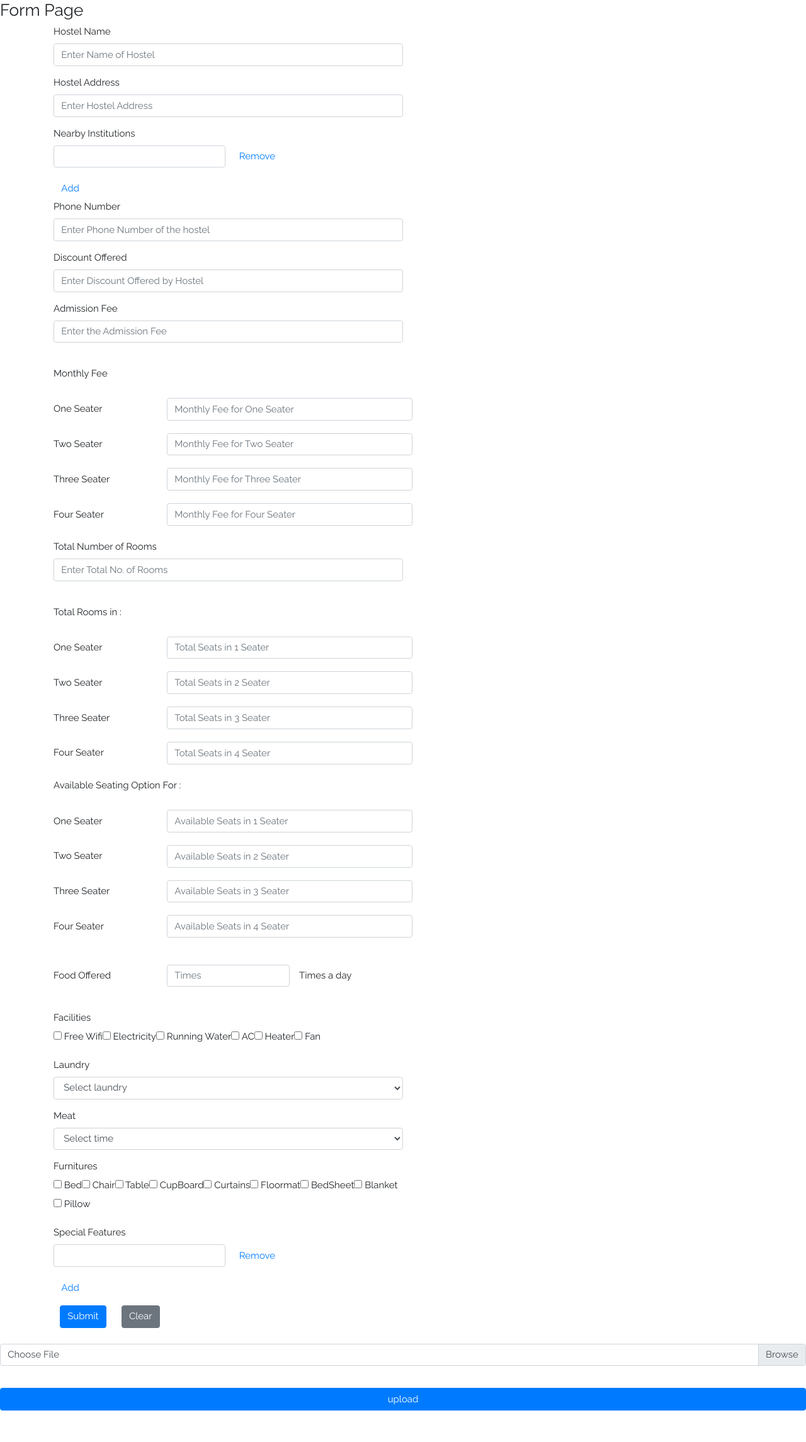
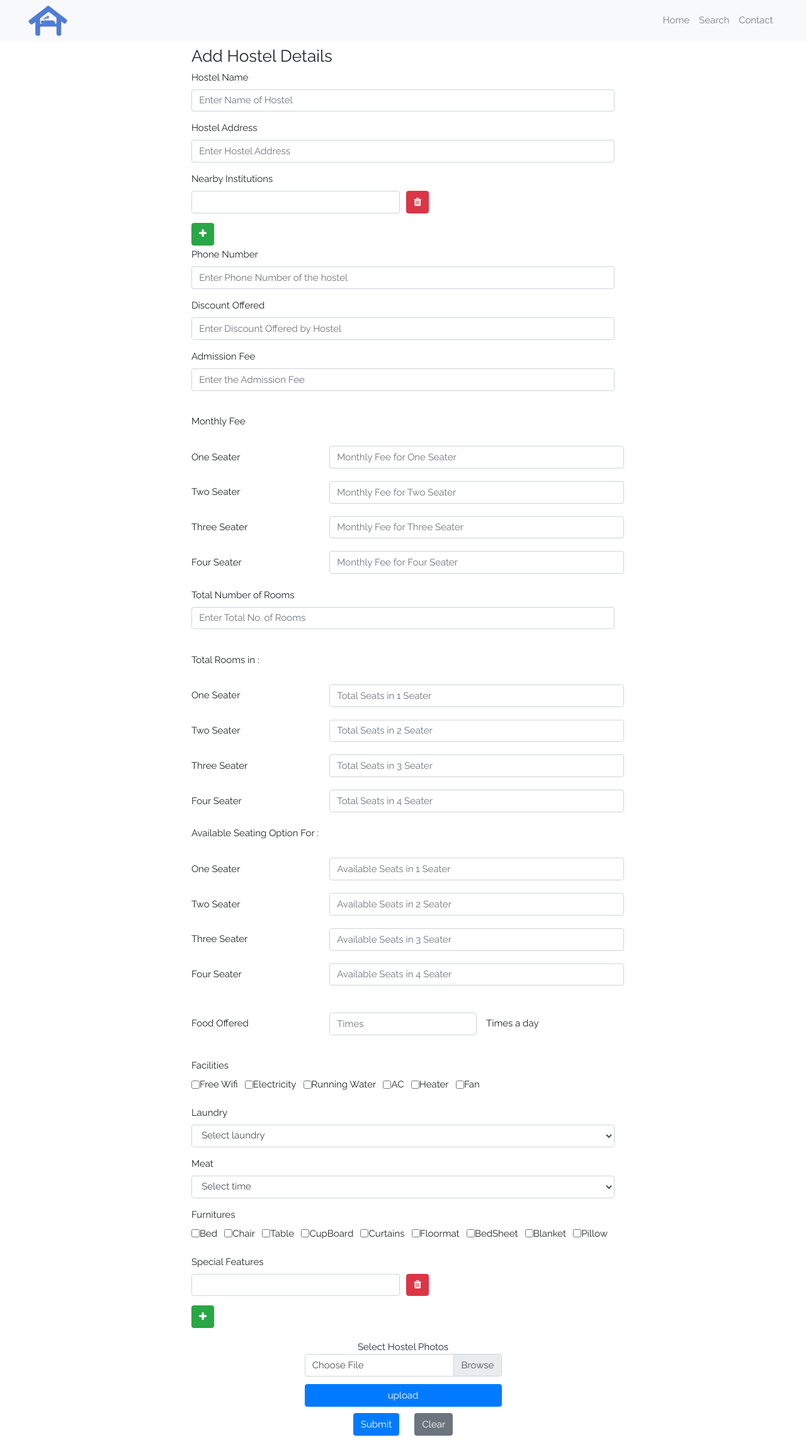
Before and after one commit to pokhrelrewant/hostelforyou, a React (Create React App) app in the folder client/: page /addhostel in a window 1280 px wide. Shown: the whole page at 63% size. Before the commit the page ends 2240 px from the top, so only its background shows below. Built offline with nearby package versions, Linux system fonts and the light colour scheme; what @react-pdf/renderer would draw is missing.

Commit message:
Form modifications

```diff
--- a/client/src/components/form/Button.js
+++ b/client/src/components/form/Button.js
@@ -1,6 +1,6 @@
 import React from "react";
 
-const Button = props => {
+const Button = (props) => {
   // console.log(props.style);
   return (
     <button
--- a/client/src/components/form/CheckBox.js
+++ b/client/src/components/form/CheckBox.js
@@ -9,7 +9,7 @@ const CheckBox = (props) => {
       <div className='checkbox'>
         {props.options.map((option) => {
           return (
-            <label key={option} className='checkbox-inline'>
+            <label key={option} className='form-check-inline'>
               <input
                 id={props.name}
                 name={props.name}
--- a/client/src/components/form/InLineInput.js
+++ b/client/src/components/form/InLineInput.js
@@ -1,6 +1,6 @@
 import React from "react";
 
-const InLineInput = props => {
+const InLineInput = (props) => {
   //console.log(props.value);
   return (
     <div className='row'>
@@ -11,7 +11,7 @@ const InLineInput = props => {
         className='form-control col-8'
         id={props.name}
         name={props.name}
-        type={props.inputType}
+        type={props.inputtype}
         value={props.value}
         onChange={props.handleChange}
         placeholder={props.placeholder}
--- a/client/src/components/form/Input.js
+++ b/client/src/components/form/Input.js
@@ -1,14 +1,19 @@
 import React from "react";
 
-const Input = props => {
-  //console.log(props.value);
+const Input = (props) => {
+  let classVar;
+  if (props.isValid) {
+    classVar = "form-label ";
+  } else {
+    classVar = "form-label text-danger";
+  }
   return (
     <div className='form-group'>
-      <label htmlFor={props.name} className='form-label'>
+      <label htmlFor={props.name} className={classVar}>
         {props.title}
       </label>
       <input
-        className='form-control'
+        className='form-control text'
         id={props.name}
         name={props.name}
         type={props.inputtype}
@@ -17,6 +22,13 @@ const Input = props => {
         placeholder={props.placeholder}
         required
       />
+      {!props.isValid && (
+        <div>
+          <small id='inputHelp' className='text-danger'>
+            Please Enter a valid {props.title}.
+          </small>
+        </div>
+      )}
     </div>
   );
 };
--- a/client/src/components/form/Login.css
+++ b/client/src/components/form/Login.css
@@ -1,7 +1,16 @@
-.formFields{
-    width: 50%;
-
+/* .formFields {
+  width: 75%;
+} */
+#submitButton {
+  width: 10rem;
 }
-#submitButton{
-    width: 10rem;
+div.form {
+  display: block;
+  text-align: center;
 }
+form {
+  display: inline-block;
+  margin-left: auto;
+  margin-right: auto;
+  text-align: left;
+}
--- a/client/src/components/form/ModifiedForm.js
+++ b/client/src/components/form/ModifiedForm.js
@@ -1,4 +1,6 @@
 import React, { Fragment, Component } from "react";
+import validator from "validator";
+import Navbar from "../layout/Navbar";
 import Input from "./Input";
 import InLineInput from "./InLineInput";
 import Button from "./Button";
@@ -17,6 +19,14 @@ class ModifiedFrom extends Component {
     super(props);
     this.inputRef = React.createRef();
     this.state = {
+      isValid: false,
+      validArray: {
+        hostelName: false,
+        hostelAddress: false,
+        phoneNumber: false,
+        discountOffered: false,
+        admissionFee: false,
+      },
       nearByInstitutions: [{ institute: "" }],
       specialFeatures: [{ feature: "" }],
       newUser: {
@@ -245,7 +255,14 @@ class ModifiedFrom extends Component {
       specialFeatures: JSON.stringify(this.state.specialFeatures),
       Photos: this.state.newUser.id,
     };
+
+    let isValid =
+      this.handleAlphaInputValidity(userData.name) &&
+      this.handleAlphaInputValidity(userData.location) &&
+      this.handleNumberValidity(userData.phoneNo);
+    if (isValid) {
       console.log(userData);
+    }
     // const config = {
     //   headers: {
     //     "Content-Type": "application/json",
@@ -294,21 +311,41 @@ class ModifiedFrom extends Component {
 
   // to focus in the username at first
 
+  handleAlphaInputValidity(props, arrayvar) {
+    if (props === "") return true;
+    // console.log(this.state.validArray[arrayvar]);
+    if (validator.isAlpha(props)) {
+      return true;
+    } else {
+      return false;
+    }
+  }
+  handleNumberValidity(props) {
+    if (props === "") return true;
+    if (validator.isDecimal(props)) return true;
+    else return false;
+  }
+
   render() {
     return (
       <Fragment>
+        <Navbar />
+        <div className='form'>
           <form>
-        <h3>Form Page </h3>
-        <div className='container'>
+            <h3 className='mt-2'>Add Hostel Details</h3>
             <div className='form-group formFields'>
               {/*   <label>User Name</label> */}
               <Input
-              inputtype="text"
+                inputtype='text'
                 title={"Hostel Name"}
                 name={"hostelName"}
                 value={this.state.newUser.hostelName}
                 placeholder={"Enter Name of Hostel"}
                 handleChange={this.handleInput}
+                isValid={this.handleAlphaInputValidity(
+                  this.state.newUser.hostelName,
+                  "hostelName"
+                )}
               />{" "}
               {/* Name of the Hostel */}
               <Input
@@ -318,11 +355,15 @@ class ModifiedFrom extends Component {
                 value={this.state.newUser.hostelAddress}
                 placeholder={"Enter Hostel Address"}
                 handleChange={this.handleInput}
+                isValid={this.handleAlphaInputValidity(
+                  this.state.newUser.hostelAddress
+                )}
               />{" "}
               {/* Address of the hostel */}
               <label htmlFor='nearByInstitutions'> Nearby Institutions</label>
               <div className='form-row'>
-              {this.state.nearByInstitutions.map((nearByInstitution, index) => (
+                {this.state.nearByInstitutions.map(
+                  (nearByInstitution, index) => (
                     <Fragment key={index}>
                       <div className='form-group col-sm-6'>
                         <input
@@ -339,22 +380,23 @@ class ModifiedFrom extends Component {
 
                       <div className='form-group col-sm-2'>
                         <button
-                      className='btn btn-link'
+                          className='btn btn-danger'
                           type='button'
                           onClick={() => this.handleRemoveInstitutions(index)}
                         >
-                      Remove
+                          <i className='fa fa-trash' aria-hidden='true'></i>
                         </button>
                       </div>
                     </Fragment>
-              ))}
+                  )
+                )}
               </div>
               <button
-              className='btn btn-link'
+                className='btn btn-success mb-1'
                 type='button'
                 onClick={() => this.handleAddInstitutionsField()}
               >
-              Add
+                <i className='fa fa-plus' aria-hidden='true'></i>
               </button>
               <Input
                 inputtype={"phoneNumber"}
@@ -363,6 +405,9 @@ class ModifiedFrom extends Component {
                 value={this.state.newUser.phoneNumber}
                 placeholder={"Enter Phone Number of the hostel"}
                 handleChange={this.handleInput}
+                isValid={this.handleNumberValidity(
+                  this.state.newUser.phoneNumber
+                )}
               />{" "}
               {/* Phone Number of the hostel */}
               {/* <Input inputtype={'number'}
@@ -379,6 +424,9 @@ class ModifiedFrom extends Component {
                 value={this.state.newUser.discountOffered}
                 placeholder={"Enter Discount Offered by Hostel"}
                 handleChange={this.handleNumbers}
+                isValid={this.handleNumberValidity(
+                  this.state.newUser.discountOffered
+                )}
               />{" "}
               {/* Discount Offered */}
               <Input
@@ -388,6 +436,9 @@ class ModifiedFrom extends Component {
                 value={this.state.newUser.admissionFee}
                 placeholder={"Enter the Admission Fee"}
                 handleChange={this.handleNumbers}
+                isValid={this.handleNumberValidity(
+                  this.state.newUser.admissionFee
+                )}
               />{" "}
               {/* Age */}
               <br />
@@ -400,6 +451,9 @@ class ModifiedFrom extends Component {
                 value={this.state.newUser.monthlyFeeOneSeater}
                 placeholder={"Monthly Fee for One Seater"}
                 handleChange={this.handleNumbers}
+                isValid={this.handleNumberValidity(
+                  this.state.newUser.monthlyFeeOneSeater
+                )}
               />
               <InLineInput
                 inputtype={"number"}
@@ -408,6 +462,9 @@ class ModifiedFrom extends Component {
                 value={this.state.newUser.monthlyFeeTwoSeater}
                 placeholder={"Monthly Fee for Two Seater"}
                 handleChange={this.handleNumbers}
+                isValid={this.handleNumberValidity(
+                  this.state.newUser.monthlyFeeTwoSeater
+                )}
               />
               <InLineInput
                 inputtype={"number"}
@@ -416,6 +473,9 @@ class ModifiedFrom extends Component {
                 value={this.state.newUser.monthlyFeeThreeSeater}
                 placeholder={"Monthly Fee for Three Seater"}
                 handleChange={this.handleNumbers}
+                isValid={this.handleNumberValidity(
+                  this.state.newUser.monthlyFeeThreeSeater
+                )}
               />
               <InLineInput
                 inputtype={"number"}
@@ -424,6 +484,9 @@ class ModifiedFrom extends Component {
                 value={this.state.newUser.monthlyFeeFourSeater}
                 placeholder={"Monthly Fee for Four Seater"}
                 handleChange={this.handleNumbers}
+                isValid={this.handleNumberValidity(
+                  this.state.newUser.monthlyFeeFourSeater
+                )}
               />
               <br />
               <Input
@@ -433,6 +496,9 @@ class ModifiedFrom extends Component {
                 value={this.state.newUser.totalRooms}
                 placeholder={"Enter Total No. of Rooms"}
                 handleChange={this.handleInput}
+                isValid={this.handleNumberValidity(
+                  this.state.newUser.totalRooms
+                )}
               />{" "}
               {/* Address of the hostel */}
               <br />
@@ -441,7 +507,7 @@ class ModifiedFrom extends Component {
               <InLineInput
                 inputtype={"number"}
                 name={"totalSeatOne"}
-              title={"One Seater "}
+                title={"One Seater"}
                 value={this.state.newUser.totalSeatOne}
                 placeholder={"Total Seats in 1 Seater"}
                 handleChange={this.handleNumbers}
@@ -575,30 +641,30 @@ class ModifiedFrom extends Component {
 
                     <div className='form-group col-sm-2'>
                       <button
-                      className='btn btn-link'
+                        className='btn btn-danger'
                         type='button'
                         onClick={() => this.handleRemoveSpecialFeatures(index)}
                       >
-                      Remove
+                        <i className='fa fa-trash' aria-hidden='true'></i>
                       </button>
                     </div>
                   </Fragment>
                 ))}
               </div>
               <button
-              className='btn btn-link'
+                className='btn btn-success mb-1'
                 type='button'
                 onClick={() => this.handleAddSpecialFeatures()}
               >
-              Add
+                <i className='fa fa-plus' aria-hidden='true'></i>
               </button>
               <br />
-            {/* <div class="row ">
+              {/* <div className="row ">
                             <label
-                            class="col col-form-label "  for="seaterOne">One Seater</label>
+                            className="col col-form-label "  for="seaterOne">One Seater</label>
                             <input
                             type="number"
-                            class="col-8 form-control"
+                            className="col-8 form-control"
                             name="seaterOne"
                             id="seaterOne"
                             value={this.state.newUser.monthlyFee1}
@@ -606,11 +672,20 @@ class ModifiedFrom extends Component {
                             placeholder={' Monthly Fee for one seater' }/>
                         </div>
                                     */}
+            </div>
+          </form>
+        </div>
+        <div className='form'>Select Hostel Photos</div>
+
+        <Upload id={this.generateID()} />
+
+        <div className='form'>
           <Button
             action={this.handleFormSubmit}
             type={"primary"}
             title={"Submit"}
             style={buttonStyle}
+            disable={this.state.isValid}
           />{" "}
           {/*Submit */}
           <Button
@@ -621,10 +696,6 @@ class ModifiedFrom extends Component {
           />{" "}
           {/* Clear the form */}
         </div>
-        </div>
-      </form>
-
-      <Upload id={this.generateID()} />
       </Fragment>
     );
   }
--- a/client/src/components/form/Upload.js
+++ b/client/src/components/form/Upload.js
@@ -3,31 +3,32 @@ import axios from "../../config/axios";
 import { setAlert } from "../../actions/alert";
 import { connect } from "react-redux";
 
-const Upload = props => {
+const Upload = (props) => {
   const { id, setAlert } = props;
   const [file, setFile] = useState();
   const [filename, setFilename] = useState("Choose File");
   const [filelength, setFilelength] = useState(0);
 
-  const onChange = e => {
+  const onChange = (e) => {
     setFile(e.target.files);
     setFilename(e.target.files[0].name);
     setFilelength(e.target.files.length);
+    console.log(e.target.files);
   };
 
-  const onSubmit = async e => {
+  const onSubmit = async (e) => {
     e.preventDefault();
     console.log(filelength);
     const formData = new FormData();
-    console.log(file[0])
+    console.log(file[0]);
     formData.append("f", file[0], filename);
     console.log(formData.get("f"));
 
     try {
       await axios.post("/api/upload", formData, {
         headers: {
-          "content-type": "multipart/form-data"
-        }
+          "content-type": "multipart/form-data",
+        },
       });
       setAlert("Images Uploaded Successfully", "success");
     } catch (error) {
@@ -39,6 +40,7 @@ const Upload = props => {
 
   return (
     <Fragment>
+      <div className='form'>
         <form onSubmit={onSubmit}>
           <div className='custom-file'>
             <input
@@ -48,7 +50,7 @@ const Upload = props => {
               multiple
               accept='image/*'
               onChange={onChange}
-            name="f"
+              name='f'
             />
             <label className='custom-file-label' htmlFor='customFile'>
               {filename}
@@ -58,9 +60,10 @@ const Upload = props => {
           <input
             type='submit'
             value='upload'
-          className='btn btn-primary btn-block mt-4'
+            className='btn btn-primary btn-block'
           />
         </form>
+      </div>
     </Fragment>
   );
 };
```
Lines whose indentation alone changed are shown as unchanged.
